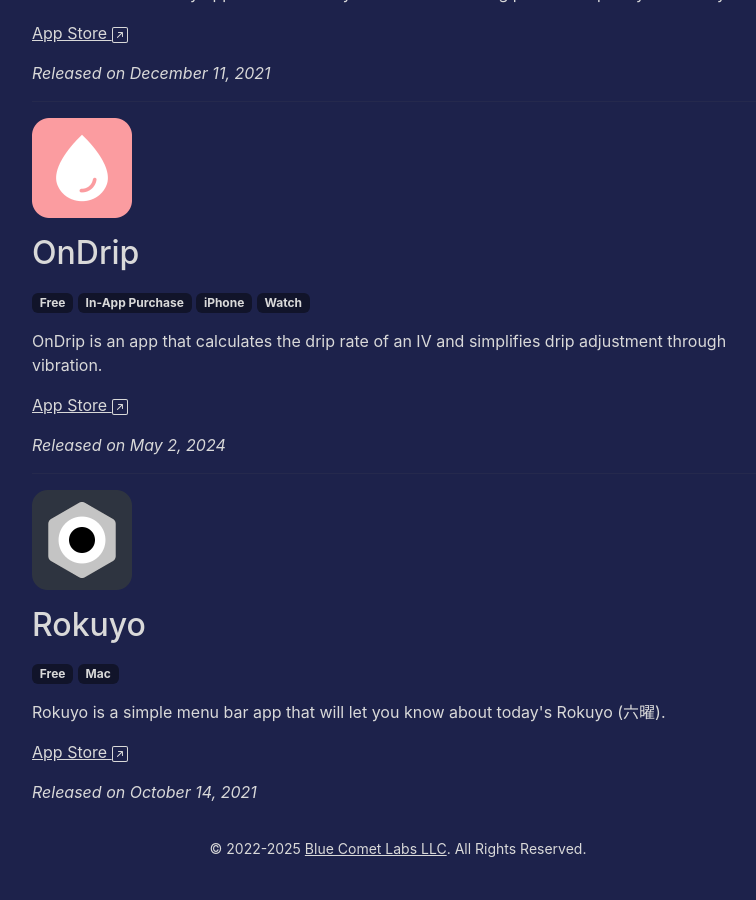
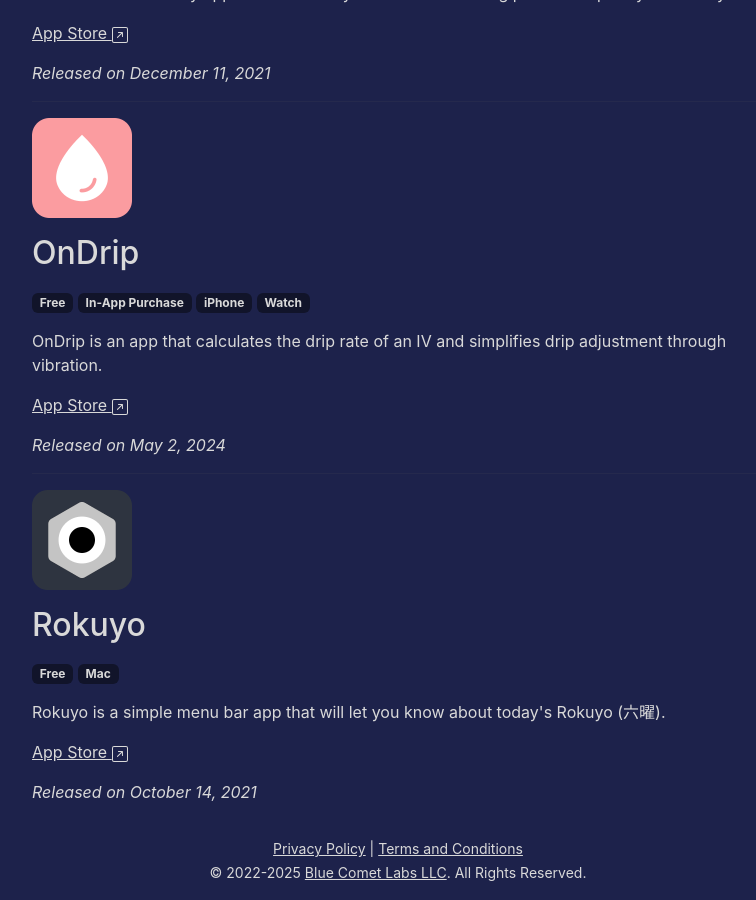
Before and after one commit to bluecometlabs/bluecometlabs.com, a Jekyll site: the page built from pages/index.md, in a window 1280 px wide and 900 px high, scrolled down 1797 px. Shown: the whole window, without its empty margins (242-998 px from the left). Built offline with Jekyll 4.4.1, drawn with Linux system fonts in a browser that asks for light colours; before the commit the page ends 2673 px from its top, so only the background shows below that.

Commit message:
Update footer

```diff
--- a/_includes/footer.html
+++ b/_includes/footer.html
@@ -2,6 +2,7 @@
     <div class="wrapper">
         <p class="text-center">
             <small>
+                <a href="/privacy">Privacy Policy</a> | <a href="/terms">Terms and Conditions</a><br>
                 &copy; 2022-{{ site.time | date: '%Y' }} <a href="/">Blue Comet Labs LLC</a>. All Rights Reserved.
             </small>
         </p>
```
